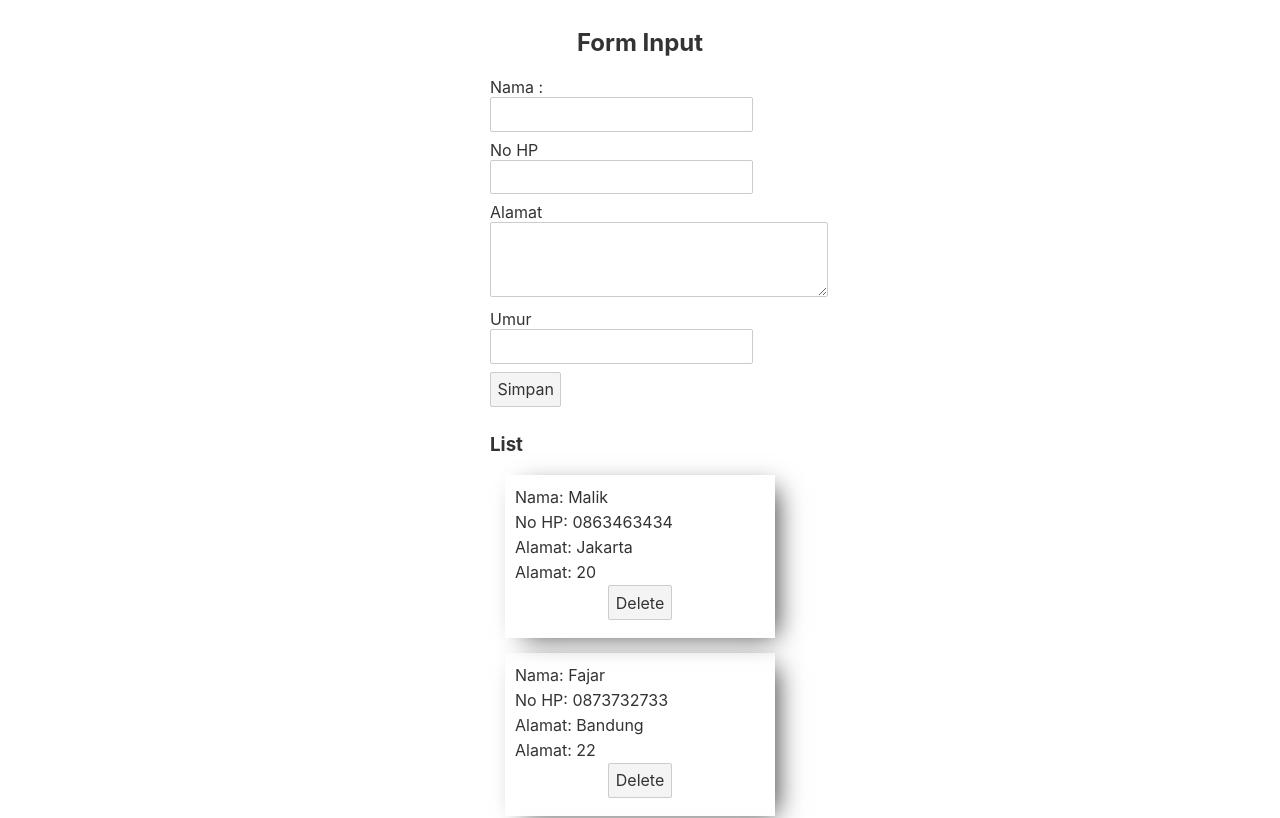
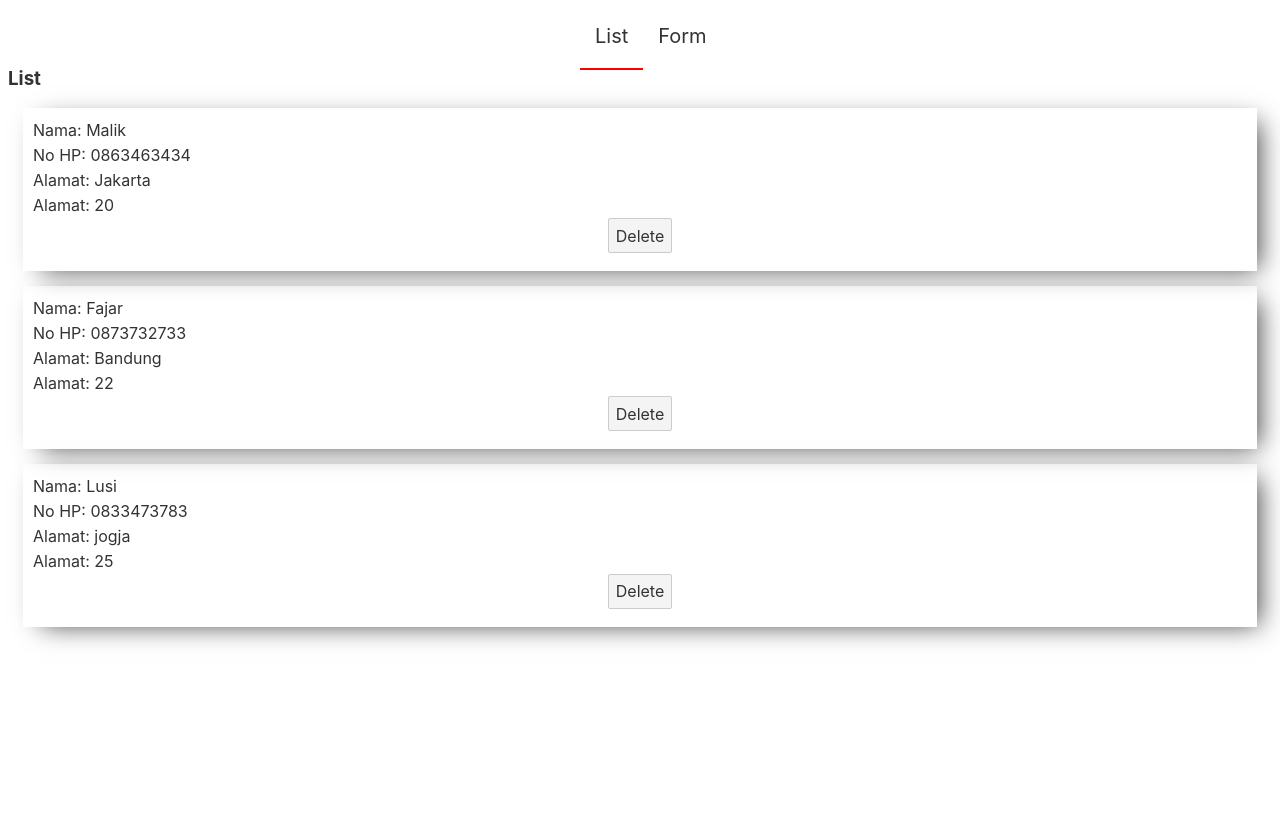
Before and after one commit to oktorakevinarigi/latihan-svelte, a Svelte app: page / in a window 1280 px wide. Shown: the top 818 px of the page. Built offline with nearby package versions, Linux system fonts and the light colour scheme.

Commit message:
add contoh 3

```diff
--- a/src/catatan.js
+++ b/src/catatan.js
@@ -24,3 +24,5 @@
 // kondisi
 // {#if list.umur === 25}
 // {/if}
+
+//CONTOH 3 ==================================================================================================================
--- /dev/null
+++ b/src/cth3/Form.svelte
@@ -0,0 +1,51 @@
+<script>
+    import {createEventDispatcher} from 'svelte'
+
+    const dispatch = createEventDispatcher()
+
+    let nama = ''
+    let nohp = ''
+    let alamat = ''
+    let umur = ''
+
+    const handleSimpan = () =>{
+        dispatch('handleAdd', {id:Math.random(), nama, nohp, alamat, umur})
+    }
+</script>
+
+<div class="container">
+    <form on:submit|preventDefault={handleSimpan}>
+        <div class="title">
+            <h2>Form Input</h2>
+        </div>
+        <div>
+            <label for="nama">Nama :</label>
+            <input type="text" id="nama" bind:value={nama}>
+        </div>
+        <div>
+            <label for="noHP">No HP</label>
+            <input type="number" id="noHP" bind:value={nohp}>
+        </div>
+        <div>
+            <label for="alamat">Alamat</label>
+            <textarea cols="30" rows="3" id="alamat" bind:value={alamat}></textarea>
+        </div>
+        <div>
+            <label for="umur">Umur</label>
+            <input type="number" id="umur" bind:value={umur}>
+        </div>
+        <button>Simpan</button>
+    </form>
+
+
+</div>
+
+<style>
+.title{
+    text-align: center;
+}
+.container{
+    margin: 0 auto;
+    width: 300px;
+}
+</style>
--- /dev/null
+++ b/src/cth3/List.svelte
@@ -0,0 +1,42 @@
+<script>
+    import {createEventDispatcher} from 'svelte'
+
+    const dispatch = createEventDispatcher()
+
+    export let lists
+</script>
+
+<div>
+    <div>
+        <h3>List</h3>
+    </div>
+        {#each lists as list}
+            <div class="box-card">
+                <span>Nama: {list.nama}</span>
+                <span>No HP: {list.nohp}</span>
+                <span>Alamat: {list.alamat}</span>
+                <span>Alamat: {list.umur}</span>
+                <div class="box-button">
+                    <button on:click={() => dispatch('handleDelete', list.id)}>Delete</button>
+                </div>
+            </div>
+            {:else}
+            <p>Data Tidak Ada</p>
+        {/each}
+</div>
+
+<style>
+.box-card{
+    padding: 10px;
+    min-height: 100px;
+    box-shadow: 10px 6px 25px -8px rgba(0,0,0,0.75);
+    margin: 15px;
+}
+span{
+    display: block;
+    line-height: 25px
+}
+.box-button{
+    text-align: center
+}
+</style>
--- /dev/null
+++ b/src/cth3/Main.svelte
@@ -0,0 +1,38 @@
+<script>
+    import Tab from './shared/Tab.svelte'
+    import Form from './Form.svelte'
+    import List from './List.svelte'
+
+    let menuList = ['List', 'Form']
+    let activeMenu = 'List'
+
+    let lists = [
+        {id:1, nama: 'Malik', nohp: '0863463434', alamat:'Jakarta', umur: 20},
+        {id:2, nama: 'Fajar', nohp: '0873732733', alamat:'Bandung', umur: 22},
+        {id:3, nama: 'Lusi', nohp: '0833473783', alamat:'jogja', umur:25}
+    ]
+
+    const changeMenu = (e) => {
+        activeMenu = e.detail
+    }
+    const handleAdd = (e) =>{
+        lists = [...lists, e.detail]
+        activeMenu = 'List'
+    }
+    const handleDelete = (e) =>{
+        lists = lists.filter(x => x.id !== e.detail)
+    }
+
+</script>
+
+<div>
+    <Tab {menuList} {activeMenu} on:changeMenu={changeMenu} />
+    {#if activeMenu === 'List'}
+		<List {lists} on:handleDelete={handleDelete} />
+	{:else if activeMenu === 'Form'}
+		<Form on:handleAdd={handleAdd}/>
+	{/if}
+</div>
+
+<style>
+</style>
--- /dev/null
+++ b/src/cth3/shared/Tab.svelte
@@ -0,0 +1,32 @@
+<script>
+    import {createEventDispatcher} from 'svelte'
+
+    const dispatch = createEventDispatcher()
+    export let menuList
+    export let activeMenu;
+</script>
+
+<div class="tab">
+    <ul>
+        {#each menuList as list}
+            <li class:active={list === activeMenu} on:click={() => dispatch('changeMenu', list)}>{list}</li>
+        {/each}
+    </ul>
+</div>
+
+
+<style>
+.tab{
+    width: 200px;
+    margin: 0 auto
+}
+li{
+    list-style-type: none;
+    display: inline;
+    padding: 20px 15px;
+    font-size: 20px
+}
+.active{
+    border-bottom: solid 2px red;
+}
+</style>
--- a/src/main.js
+++ b/src/main.js
@@ -1,8 +1,9 @@
 import App from './App.svelte';
 // import Form from './cth1/Form.svelte'
-import Form from './cth2/Form.svelte'
+// import Form from './cth2/Form.svelte'
+import Cth3 from './cth3/Main.svelte'
 
-const app = new Form({
+const app = new Cth3({
 	target: document.body,
 	props: {
 		name: 'world'
```
